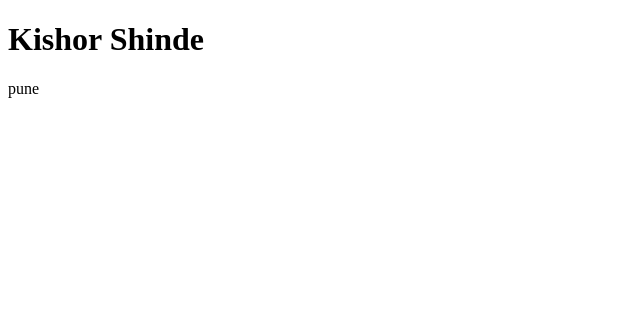
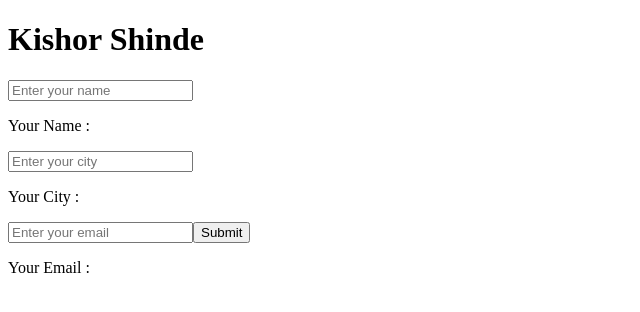
Before and after one commit to kishor-shinde-96/anguler-21-2026, an Angular app: page / in a window 1280 px wide. Shown: the top 312 px of the page, without its empty margins (0-640 px from the left). Built offline with nearby package versions, Linux system fonts and the light colour scheme.

Commit message:
get-set-value

```diff
--- a/src/app/app.html
+++ b/src/app/app.html
@@ -1,3 +1,17 @@
 <h1>Kishor Shinde</h1>
 
-<p>{{name}}</p>
+
+<input type="text" placeholder="Enter your name" (input)="updateName($event.target.value)"/>
+
+<p>Your Name : {{name}}</p>
+
+<input type="text" placeholder="Enter your city" (input)="city = $event.target.value"/>
+
+<p>Your City : {{city}}</p>
+
+
+<input type="text" placeholder="Enter your email" #userInput/>
+
+<button (click)="getEmail(userInput.value)">Submit</button>
+
+<p>Your Email : {{email}}</p>
--- a/src/app/app.ts
+++ b/src/app/app.ts
@@ -9,5 +9,18 @@ import { RouterOutlet } from '@angular/router';
 })
 export class App {
   protected readonly title = signal('anguler-tutorial-2026');
-  name = "pune";
+  //name = "pune";
+  name: string = '';
+
+  city: string = '';
+
+  email: string = '';
+
+  updateName(value: string) {
+    this.name = value;
+  }
+
+  getEmail(value: string) {
+    this.email = value;
+  }
 }
```
